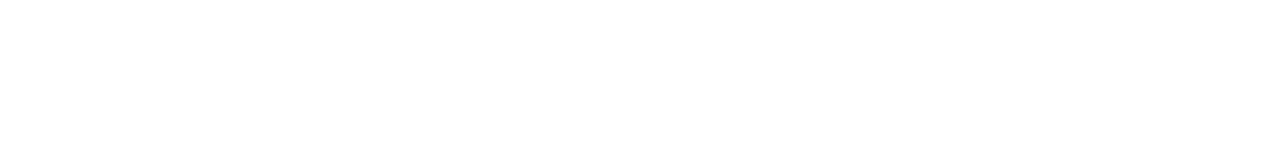
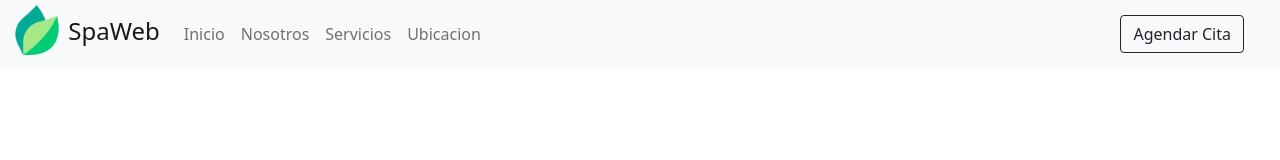
Before and after one commit to CJCB77/SpaWeb, a plain HTML site: page index.html in a window 1280 px wide. Drawn offline with nearby package versions, Linux system fonts and the light colour scheme.

Commit message:
Cree la barra de navegacion

```diff
--- a/index.html
+++ b/index.html
@@ -5,8 +5,49 @@
   <meta http-equiv="X-UA-Compatible" content="IE=edge">
   <meta name="viewport" content="width=device-width, initial-scale=1.0">
   <title>SpaWeb</title>
+
+  <!-- Bootsrap -->
+  <link href="https://cdn.jsdelivr.net/npm/bootstrap@5.1.3/dist/css/bootstrap.min.css" rel="stylesheet" integrity="sha384-1BmE4kWBq78iYhFldvKuhfTAU6auU8tT94WrHftjDbrCEXSU1oBoqyl2QvZ6jIW3" crossorigin="anonymous">
+
 </head>
 <body>
 
+
+  <nav class="navbar navbar-expand-lg navbar-light bg-light">
+    <div class="container-fluid">
+      <a class="navbar-brand fs-4" href="#">
+        <img src="imgs/logo.png" style="height: 50px; margin-top: -8px;"  alt="">
+        SpaWeb
+      </a>
+      <button class="navbar-toggler" type="button" data-bs-toggle="collapse" data-bs-target="#navbarNav" aria-controls="navbarNav" aria-expanded="false" aria-label="Toggle navigation">
+        <span class="navbar-toggler-icon"></span>
+      </button>
+      <div class="collapse navbar-collapse" id="navbarNav">
+        <ul class="navbar-nav ml-auto">
+          <li class="nav-item">
+            <a class="nav-link" href="#">Inicio</a>
+          </li>
+          <li class="nav-item">
+            <a class="nav-link" href="#">Nosotros</a>
+          </li>
+          <li class="nav-item">
+            <a class="nav-link" href="#">Servicios</a>
+          </li>
+          <li class="nav-item">
+            <a class="nav-link">Ubicacion</a>
+          </li>
+        </ul>
+        <ul class="navbar-nav ms-auto">
+          <li class="nav-item">
+            <a href="#" class="btn btn-outline-dark me-4">Agendar Cita</a>
+          </li>
+        </ul>
+
+      </div>
+    </div>
+  </nav>
+
+<!-- Bootstrap JS -->
+<script src="https://cdn.jsdelivr.net/npm/bootstrap@5.1.3/dist/js/bootstrap.bundle.min.js" integrity="sha384-ka7Sk0Gln4gmtz2MlQnikT1wXgYsOg+OMhuP+IlRH9sENBO0LRn5q+8nbTov4+1p" crossorigin="anonymous"></script>
 </body>
 </html>
```
Also changed, not shown: imgs/logo.png (added).
